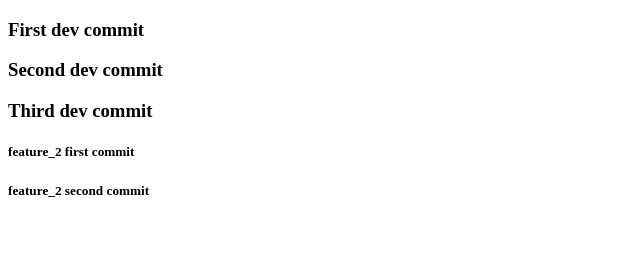
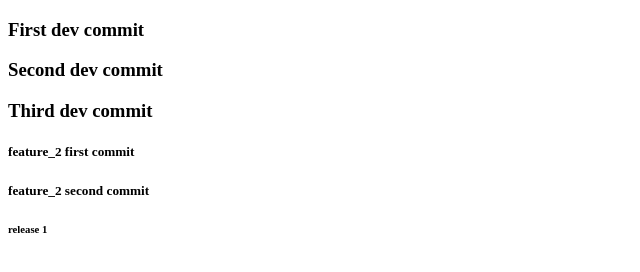
Before and after one commit to PokhodniaA/Frontend-Pro-L11, a plain HTML site: page index.html in a window 1280 px wide. Shown: the full height of the page, 0-640 px from the left. Drawn offline with Linux system fonts and the light colour scheme.

Commit message:
release first

```diff
--- a/index.html
+++ b/index.html
@@ -11,5 +11,6 @@
     <h3>Third dev commit</h3>
     <h5>feature_2 first commit</h5>
     <h5>feature_2 second commit</h5>
+    <h6>release 1</h6>
 </body>
 </html>
```
